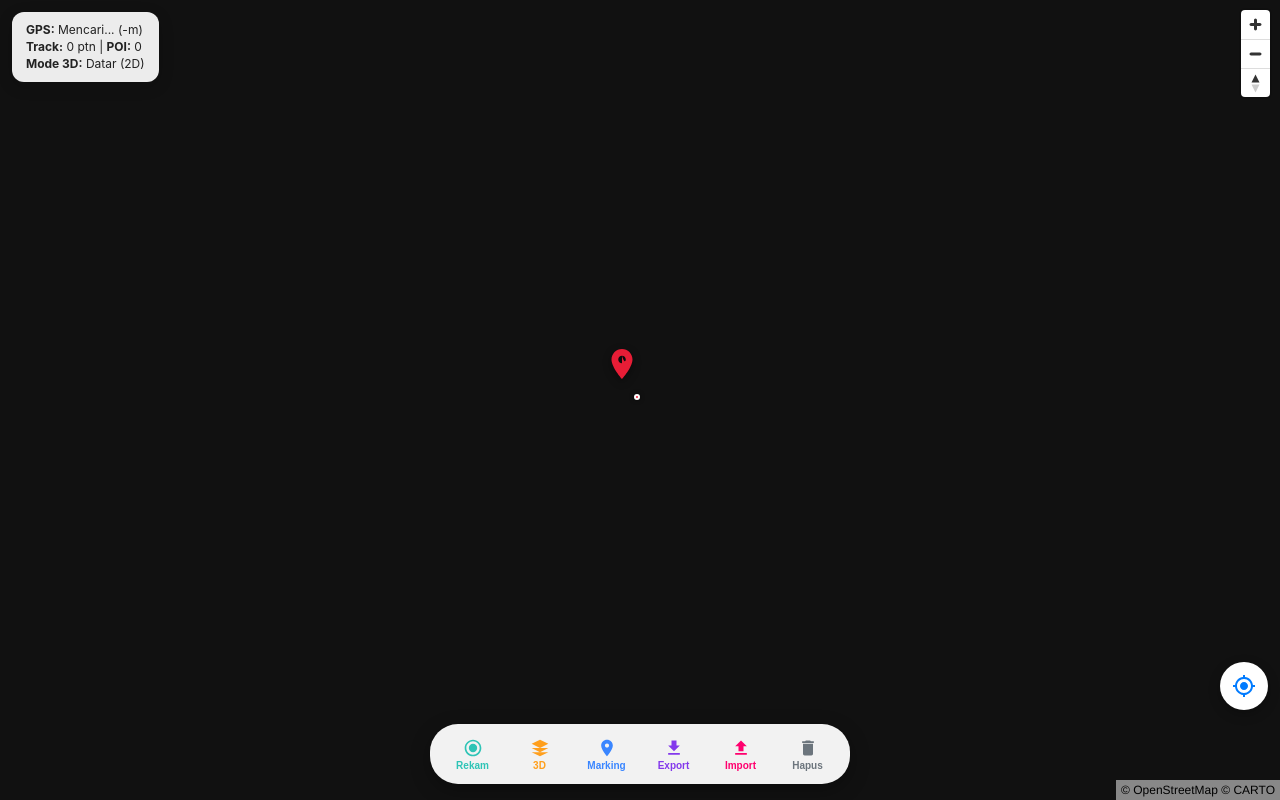
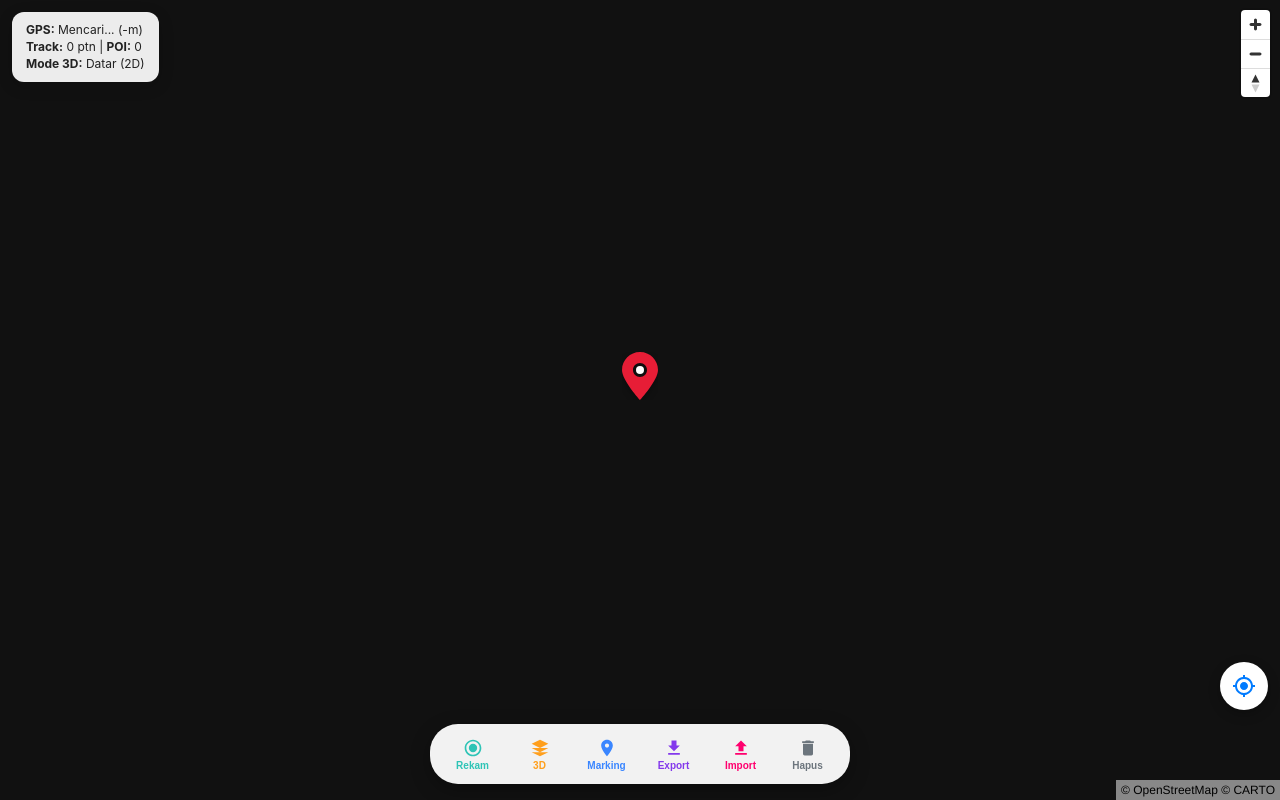
Before and after one commit to krisnaarimjaya/gps-tracking-3d, a plain HTML site: page index.html in a window 1280 px wide. Drawn offline with nearby package versions, Linux system fonts and the light colour scheme; no server answers.

Commit message:
Update index.html

```diff
--- a/index.html
+++ b/index.html
@@ -27,39 +27,26 @@
             width: 100vw;
         }
 
-        /* Center Crosshair Marker (Presisi Tanpa Offset) */
+        /* Container Crosshair Single Element (Presisi Tanpa Terpisah) */
         .center-crosshair {
             position: absolute;
             top: 50%;
             left: 50%;
-            z-index: 5;
+            z-index: 10;
             pointer-events: none;
+            /* Ujung bawah lancip pin ditempatkan tepat di koordinat (0,0) pusat layar */
+            transform: translate(-50%, -100%);
+            width: 36px;
+            height: 48px;
             display: flex;
             align-items: center;
             justify-content: center;
-            width: 0;
-            height: 0;
+            transition: transform 0.15s ease;
         }
-        .crosshair-pin {
-            position: absolute;
-            width: 36px;
-            height: 36px;
-            filter: drop-shadow(0px 3px 4px rgba(0,0,0,0.4));
-            transition: transform 0.2s ease;
-            transform: translate(-50%, -100%); /* Ujung bawah jarum tepat di titik (0,0) */
-        }
-        .crosshair-dot {
-            position: absolute;
-            width: 6px;
-            height: 6px;
-            background: #e71d36;
-            border: 2px solid white;
-            border-radius: 50%;
-            box-shadow: 0 0 4px rgba(0,0,0,0.5);
-            transform: translate(-50%, -50%); /* Titik tepat di pusat layar (0,0) */
-        }
-        .map-dragging .crosshair-pin {
-            transform: translate(-50%, -120%) scale(1.1);
+
+        /* Animasi saat peta digeser/diseret */
+        .map-dragging {
+            transform: translate(-50%, -115%) scale(1.08);
         }
 
         /* Stats Panel Header Top */
@@ -216,12 +203,12 @@
         <strong>Mode 3D:</strong> <span id="mode3DStatus">Datar (2D)</span>
     </div>
 
-    <!-- Pemandu Marker Tengah Layar (Presisi) -->
+    <!-- Pemandu Crosshair Tunggal (Single SVG Pin) -->
     <div class="center-crosshair" id="crosshair">
-        <svg class="crosshair-pin" viewBox="0 0 24 24" fill="#e71d36">
-            <path d="M12 2C8.13 2 5 5.13 5 9c0 5.25 7 13 7 13s7-7.75 7-13c0-3.87-3.13-7-7-7zm0 9.5c-1.38 0-2.5-1.12-2.5-2.5s1.12-2.5 2.5-2.5 2.5 1.12 2.5 2.5-1.12 2.5-2.5-2.5z"/>
+        <svg width="36" height="48" viewBox="0 0 36 48" fill="none" xmlns="http://www.w3.org/2000/svg">
+            <path d="M18 0C8.05887 0 0 8.05887 0 18C0 28.5 18 48 18 48C18 48 36 28.5 36 18C36 8.05887 27.9411 0 18 0ZM18 25C14.134 25 11 21.866 11 18C11 14.134 14.134 11 18 11C21.866 11 25 14.134 25 18C25 21.866 21.866 25 18 25Z" fill="#E71D36" filter="drop-shadow(0px 3px 3px rgba(0,0,0,0.3))"/>
+            <circle cx="18" cy="18" r="4" fill="white"/>
         </svg>
-        <div class="crosshair-dot"></div>
     </div>
 
     <!-- Container Peta -->
@@ -376,7 +363,7 @@
                 paint: { 'line-color': '#e71d36', 'line-width': 5, 'line-opacity': 0.85 }
             });
 
-            // POI Layer Hasil Marking
+            // POI Layer Hasil Marking (Titik Biru POI)
             map.addSource('poi-points', {
                 type: 'geojson',
                 data: { type: 'FeatureCollection', features: [] }
@@ -460,7 +447,7 @@
             document.getElementById('status').innerText = "Gagal: " + err.message;
         }
 
-        // Tombol Lokasi Saya: Geser kamera agar pusat layar (crosshair merah) tepat di atas titik biru GPS
+        // Tombol Lokasi Saya: Geser kamera agar pusat layar tepat di atas titik biru GPS
         function centerToUserLocation() {
             if (userPos) {
                 map.flyTo({
@@ -498,7 +485,7 @@
             }
         }
 
-        // FUNGSI MARKING: Selalu membaca koordinat murni dari pusat piksel layar (Di bawah Crosshair Merah)
+        // FUNGSI MARKING: Membaca koordinat murni dari pusat piksel layar (Di bawah Ujung Jarum Pin Merah)
         function addPOIAtCenter() {
             const center = map.getCenter();
             selectedPoiPos = { lng: center.lng, lat: center.lat };
```
